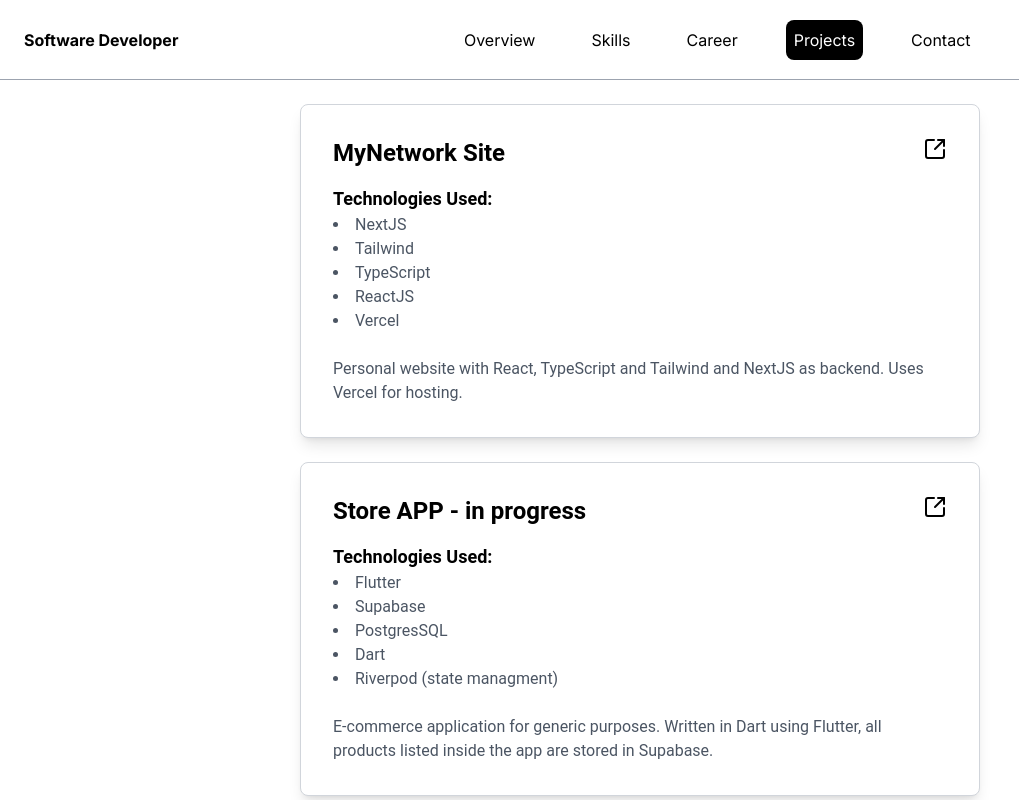
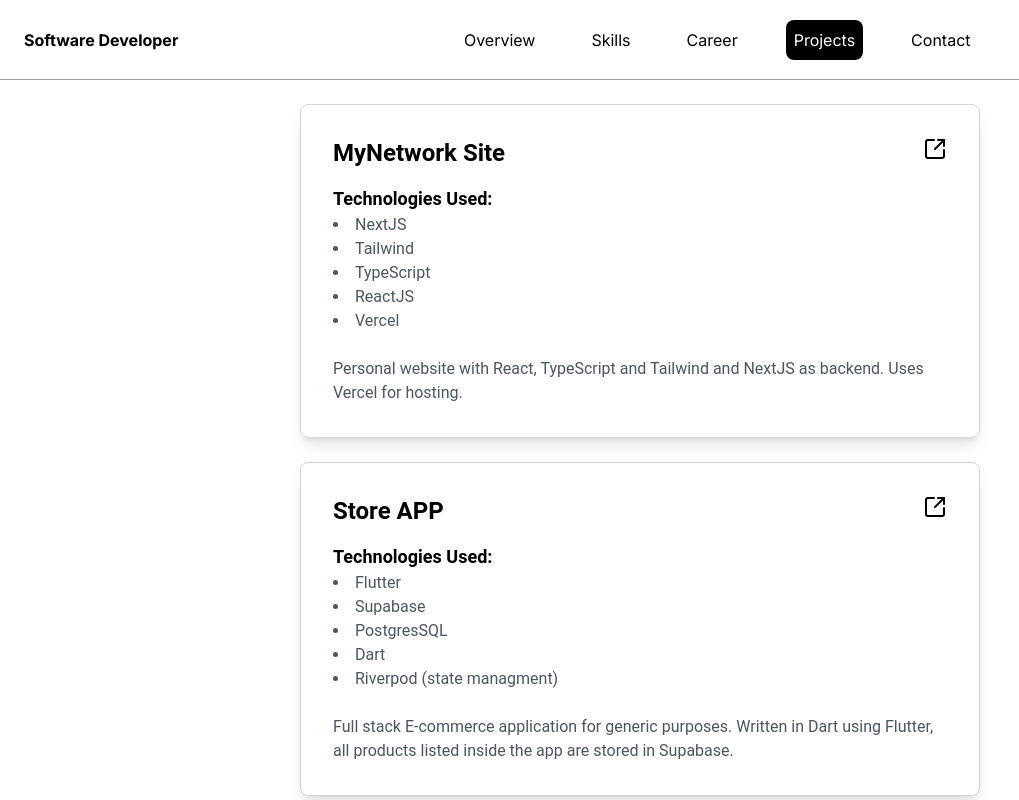
Before and after one commit to mgagliardidev/mynetwork, a Next.js app: page /projects in a window 1280 px wide. Shown: the top 800 px of the page, without its empty margins (0-1019 px from the left). Built offline with nearby package versions, Linux system fonts and the light colour scheme.

Commit message:
update item description

```diff
--- a/src/constants.ts
+++ b/src/constants.ts
@@ -40,9 +40,9 @@
         repoLink: "https://github.com/mgagliardidev/mynetwork",
     },
     {
-        projectName: "Store APP - in progress",
+        projectName: "Store APP",
         technologies: ["Flutter", "Supabase", "PostgresSQL", "Dart", "Riverpod (state managment)"],
-        description: "E-commerce application for generic purposes. Written in Dart using Flutter, all products listed inside the app are stored in Supabase.",
+        description: "Full stack E-commerce application for generic purposes. Written in Dart using Flutter, all products listed inside the app are stored in Supabase.",
         repoLink: "https://github.com/mgagliardidev/store_app",
     },
     {
```
